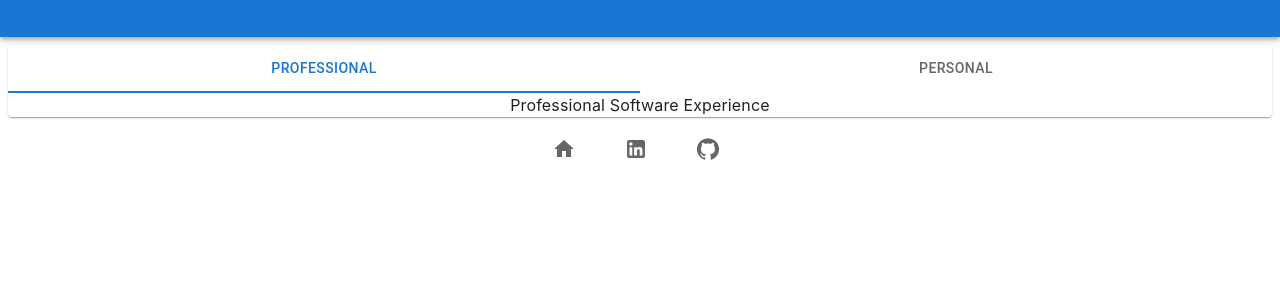
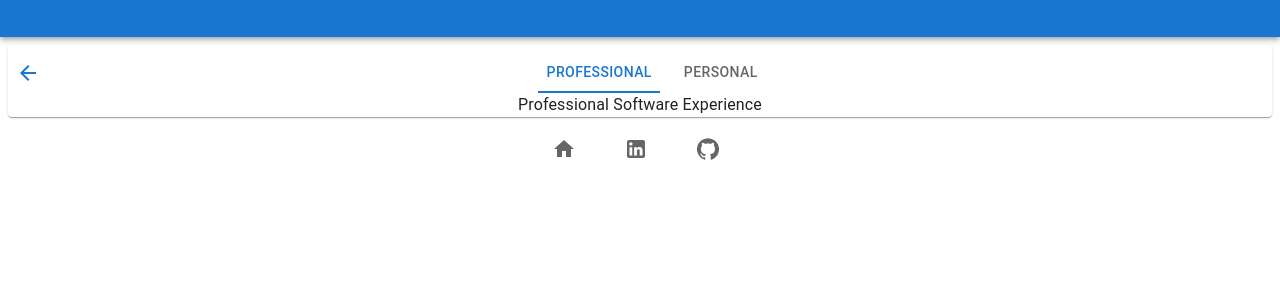
Before and after one commit to skoobydont/portfolio, a React (Create React App) app: page /portfolio/software in a window 1280 px wide. Shown: the top 300 px of the page. Built offline with nearby package versions, Linux system fonts and the light colour scheme.

Commit message:
updated exp toggle to goBack and maybe change order

```diff
--- a/src/components/ExpToggle.tsx
+++ b/src/components/ExpToggle.tsx
@@ -1,18 +1,31 @@
 import React from 'react';
-import PropTypes from 'prop-types';
 // MUI
 import makeStyles from '@mui/styles/makeStyles';
-import Button from '@mui/material/Button';
 import Typography from '@mui/material/Typography';
 import Box from '@mui/material/Box';
 import Tabs from '@mui/material/Tabs';
 import Tab from '@mui/material/Tab';
 import Card from '@mui/material/Card';
+import IconButton from '@mui/material/IconButton';
+// Icons
+import ArrowBack from '@mui/icons-material/ArrowBack';
+import ArrowCircleDownIcon from '@mui/icons-material/ArrowCircleDown';
+import ArrowCircleUpIcon from '@mui/icons-material/ArrowCircleUp';
 // Declare Styles
 const useStyles = makeStyles((theme) => ({
   root: {
     display: 'flex',
     flexDirection: 'column',
+  },
+  header: {
+    display: 'flex',
+    flexDirection: 'row',
+    alignItems: 'end',
+    justifyContent: 'space-between',
+  },
+  tabs: {
+    paddingTop: theme.spacing(1),
+    paddingBottom: '0px',
   },
 }));
 interface ExpToggleProps {
@@ -20,6 +33,9 @@ interface ExpToggleProps {
   setExp: Function;
   personalComponent: React.ReactElement;
   professionalComponent: React.ReactElement;
+  order: string;
+  setOrder: Function;
+  goBack: Function;
 }
 /**
  * ExpToggle
@@ -37,6 +53,9 @@ const ExpToggle = (props: ExpToggleProps) => {
     setExp,
     personalComponent,
     professionalComponent,
+    order,
+    setOrder,
+    goBack,
   } = props;
   const classes = useStyles();
   /**
@@ -51,10 +70,22 @@ const ExpToggle = (props: ExpToggleProps) => {
 
   return (
     <Card data-testid="expToggle" className={classes.root}>
-      <Tabs variant="fullWidth" value={exp} onChange={handleChange}>
-        <Tab label="Professional" value="professional" data-testid="professionalExp"/>
-        <Tab label="Personal" value="personal" data-testid="personalExp"/>
-      </Tabs>
+      <Box className={classes.header}>
+        <IconButton onClick={() => goBack()}>
+          <ArrowBack color="primary" />
+        </IconButton>
+        <Tabs variant="fullWidth" value={exp} onChange={handleChange}>
+          <Tab label="Professional" value="professional" data-testid="professionalExp" className={classes.tabs} />
+          <Tab label="Personal" value="personal" data-testid="personalExp" className={classes.tabs} />
+        </Tabs>
+        {/* <IconButton onClick={() => setOrder(order === 'asc' ? 'desc' : 'asc')}>
+          {order === 'asc'
+            ? <ArrowCircleUpIcon color="primary" />
+            : <ArrowCircleDownIcon color="primary" />}
+        </IconButton> */}
+        {/** placeholder box until order decision is finalized */}
+        <Box />
+      </Box>
       {exp === 'professional'
         ? professionalComponent
         : personalComponent}
--- a/src/components/professional/ProfessionalSoftwareExp.tsx
+++ b/src/components/professional/ProfessionalSoftwareExp.tsx
@@ -1,5 +1,35 @@
 import React from 'react';
+// MUI
+import { makeStyles } from '@mui/styles';
+import Typography from '@mui/material/Typography';
+import Box from '@mui/material/Box';
+import Card from '@mui/material/Card';
+// Declare Styles
+const useStyles = makeStyles((theme) => ({
+  root: {
+    display: 'flex',
+    flexDirection: 'column',
+  },
+}));
 
-const ProfessionalSoftwareExp = () => <div data-testid="professionalSoftware">Professional Software Experience</div>;
+const ProfessionalSoftwareExp = () => {
+  /*/ Important details to cover:
+    1. Project overview
+    2. Technologies Used
+    3. Growth area(s)
+
+  */
+  const classes = useStyles();
+  return (
+    <div
+      data-testid="professionalSoftware"
+      className={classes.root}
+    >
+      <Typography>
+        Professional Software Experience
+      </Typography>
+    </div>
+  )
+};
 
 export default ProfessionalSoftwareExp;
--- a/src/pages/HardwareExperiencePage.tsx
+++ b/src/pages/HardwareExperiencePage.tsx
@@ -1,4 +1,5 @@
 import React, { useState } from 'react';
+import { useHistory } from 'react-router';
 // MUI
 import makeStyles from '@mui/styles/makeStyles';
 // Custom
@@ -16,7 +17,10 @@ const useStyles = makeStyles((theme) => ({
 
 const HardwareExperiencePage = () => {
   const classes = useStyles();
+  const history = useHistory();
   const [exp, setExp] = useState('professional');
+  const [order, setOrder] = useState('asc');
+  const goBack = () => history.goBack();
 
   return (
     <div className={classes.root}>
@@ -25,6 +29,9 @@ const HardwareExperiencePage = () => {
         setExp={setExp}
         professionalComponent={<ProfessionalExp />}
         personalComponent={<PersonalExp />}
+        order={order}
+        setOrder={setOrder}
+        goBack={goBack}
       />
     </div>
   );
--- a/src/pages/SoftwareExperiencePage.tsx
+++ b/src/pages/SoftwareExperiencePage.tsx
@@ -1,4 +1,5 @@
 import React, { useState } from 'react';
+import { useHistory } from 'react-router';
 // MUI
 import makeStyles from '@mui/styles/makeStyles';
 // Custom
@@ -16,7 +17,10 @@ const useStyles = makeStyles((theme) => ({
 
 const SoftwareExperiencePage = () => {
   const classes = useStyles();
+  const history = useHistory();
   const [exp, setExp] = useState('professional');
+  const [order, setOrder] = useState('asc');
+  const goBack = () => history.goBack();
 
   return (
     <div className={classes.root}>
@@ -25,6 +29,9 @@ const SoftwareExperiencePage = () => {
         setExp={setExp}
         professionalComponent={<ProfessionalExp />}
         personalComponent={<PersonalExp />}
+        order={order}
+        setOrder={setOrder}
+        goBack={goBack}
       />
     </div>
   );
```
Also changed, not shown: 2 other files (tests, documents, lock files or other folders).
